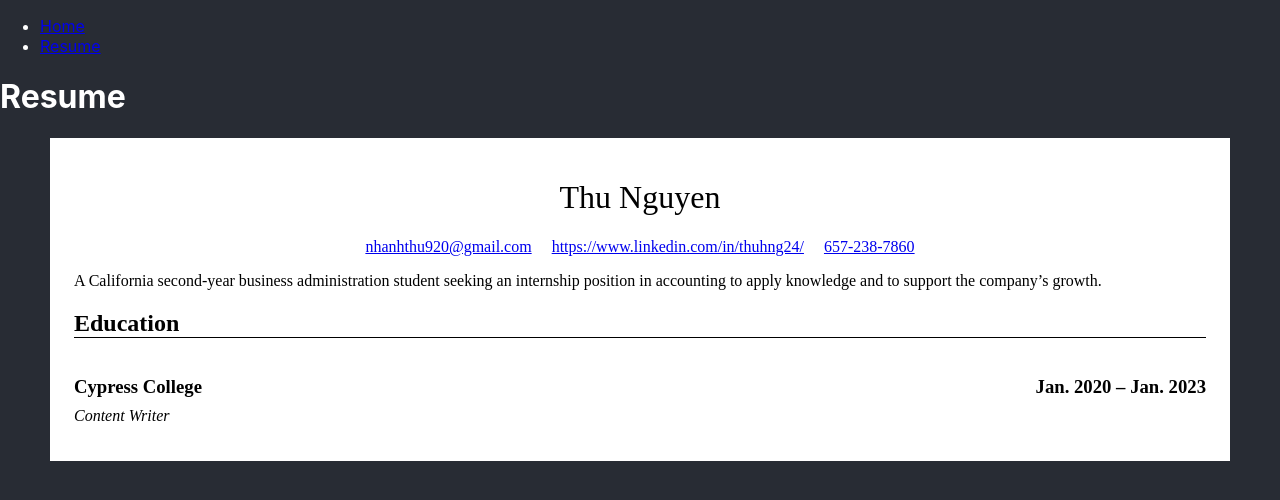
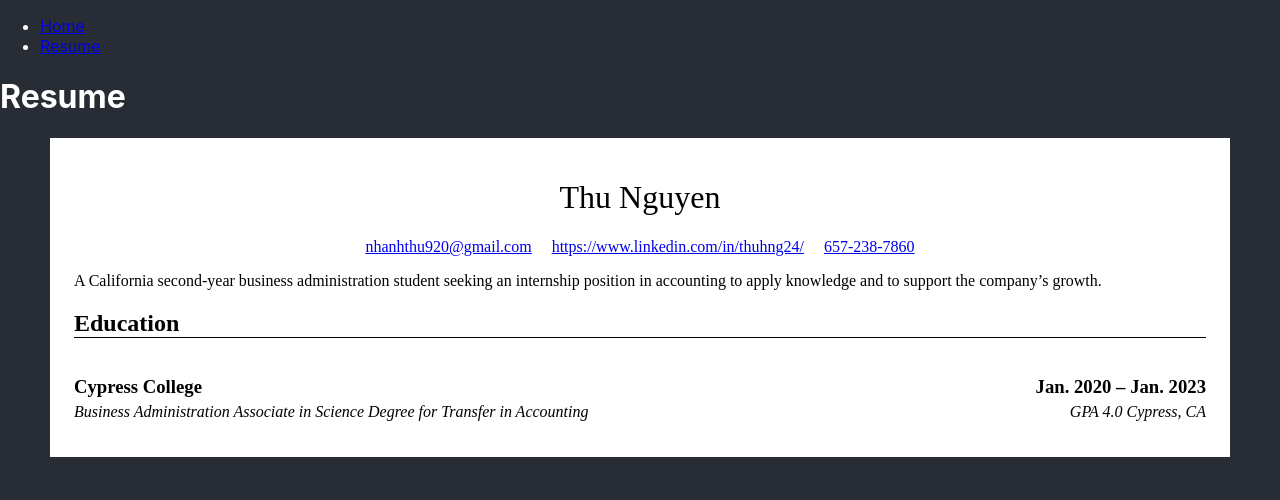
Before and after one commit to Brian-E-Nguyen/Thu-Website, a JavaScript app: page /resume in a window 1280 px wide. Shown: the top 500 px of the page. Built offline with nearby package versions, Linux system fonts and the light colour scheme.

Commit message:
Resume: fixed styles and used MUI grid

```diff
--- a/src/components/Resume/Resume.css
+++ b/src/components/Resume/Resume.css
@@ -23,17 +23,25 @@
   border-bottom: 1px solid black;
 }
 
+.resume__column {
+  column-count: 2;
+}
+
 .resume__leftcolumn--header {
   font-weight: 700;
-  display: inline-block;
-}
-
-.resume__leftcolumn--description {
-  font-style: italic;
-  margin-top: -10px;
 }
 
 .resume__rightcolumn--header {
   font-weight: 700;
   float: right;
 }
+
+.resume__leftcolumn--description {
+  font-style: italic;
+  margin-top: -30px;
+}
+.resume__rightcolumn--description {
+  font-style: italic;
+  margin-top: -30px;
+  float: right;
+}
--- a/src/components/Resume/Resume.js
+++ b/src/components/Resume/Resume.js
@@ -1,4 +1,4 @@
-import { Container } from '@mui/material';
+import { Container, Grid } from '@mui/material';
 
 import './Resume.css';
 
@@ -25,9 +25,27 @@ const Resume = () => {
         </p>
         <div>
           <h2 className='resume__header'>Education</h2>
-          <h3 className='resume__leftcolumn--header'>Cypress College</h3>
-          <h3 className='resume__rightcolumn--header'>Jan. 2020 – Jan. 2023</h3>
-          <p className='resume__leftcolumn--description'>Content Writer</p>
+          <Grid container spacing={2}>
+            <Grid item md={6}>
+              <h3 className='resume__leftcolumn--header'>Cypress College</h3>
+            </Grid>
+            <Grid item md={6}>
+              <h3 className='resume__rightcolumn--header'>
+                Jan. 2020 – Jan. 2023
+              </h3>
+            </Grid>
+            <Grid item md={6}>
+              <p className='resume__leftcolumn--description'>
+                Business Administration Associate in Science Degree for Transfer
+                in Accounting
+              </p>
+            </Grid>
+            <Grid item md={6}>
+              <p className='resume__rightcolumn--description'>
+                GPA 4.0 Cypress, CA
+              </p>
+            </Grid>
+          </Grid>
         </div>
       </Container>
     </div>
```
